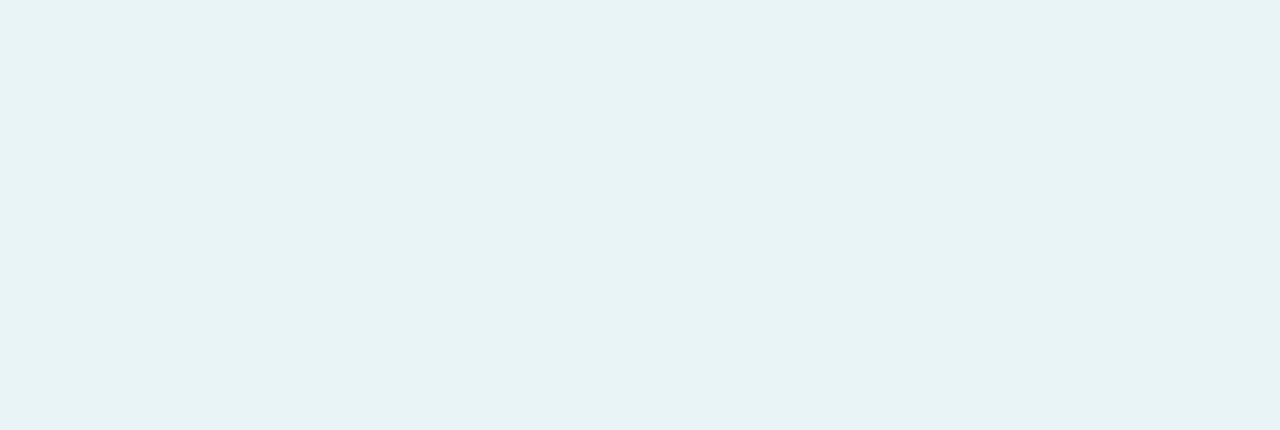
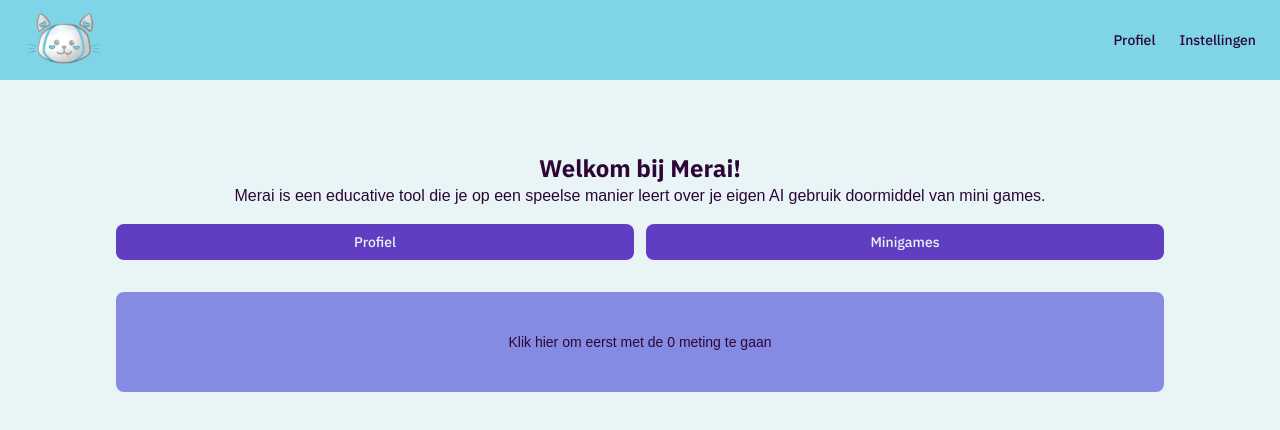
Before and after one commit to SukunaRaven/merai, a React (Vite) app: page / in a window 1280 px wide. Shown: the top 430 px of the page. Built offline with nearby package versions, Linux system fonts and the light colour scheme; a web font is replaced by a local one.

Commit message:
Basic homepage layout is done, with a navbar layout!

```diff
--- a/src/components/layout/Nav.jsx
+++ b/src/components/layout/Nav.jsx
@@ -0,0 +1,26 @@
+import {Link} from "react-router";
+import meraiLogo from '../../assets/TLE3-Mera-LogoIcon.png'
+
+function Nav() {
+    return (
+        <header className="bg-primary text-white-blue">
+            <div className="px-6">
+                <nav className="flex items-center justify-between h-20">
+                    <div className="flex items-center">
+                        <Link to="/">
+                            <img src={meraiLogo} alt="Merai Logo" className="h-20"/>
+                        </Link>
+                    </div>
+                    <div className="hidden md:flex items-center gap-6">
+                        <Link to="/profile"
+                              className="text-black-blue text-sm font-medium hover:text-white-blue transition-colors">Profiel</Link>
+                        <Link to="/settings"
+                              className="text-black-blue text-sm font-medium hover:text-white-blue transition-colors">Instellingen</Link>
+                    </div>
+                </nav>
+            </div>
+        </header>
+    );
+}
+
+export default Nav;
--- a/src/pages/Homepage.jsx
+++ b/src/pages/Homepage.jsx
@@ -1,9 +1,38 @@
+import {Link} from "react-router";
+import Nav from "../components/layout/Nav.jsx";
+
 function Homepage() {
 
     return (
-        <main className="bg-white-blue">
-
-        </main>
+        <div className="bg-white-blue flex flex-col gap-3">
+            <Nav/>
+            <main className="py-15 px-25">
+                <div className="text-center">
+                    <h1 className="text-black-blue font-bold font-primary text-2xl">Welkom bij Merai!</h1>
+                    <p className="text-black-blue font-secondary">Merai is een educative tool die je op een speelse
+                        manier
+                        leert
+                        over je eigen AI gebruik doormiddel van
+                        mini games. </p>
+                </div>
+                <div className="p-4 flex gap-3 mt-auto">
+                    <Link to={`/profile`}
+                          className="flex-1 bg-blue text-white-blue text-center py-2 px-4 rounded-lg text-sm font-medium hover:bg-blue-dark hover:text-white-blue transition-colors focus:ring-2 focus:ring-offset-2 focus:ring-blue-dark">
+                        Profiel
+                    </Link>
+                    <Link to={`/minigames`}
+                          className="flex-1 bg-blue text-white-blue text-center py-2 px-4 rounded-lg text-sm font-medium hover:bg-blue-dark hover:text-white-blue transition-colors focus:ring-2 focus:ring-offset-2 focus:ring-blue-dark">
+                        Minigames
+                    </Link>
+                </div>
+                <div className="p-4 flex mt-auto">
+                    <Link to={`/attitudetest`}
+                          className="flex-1 bg-blue-light text-black-blue text-center py-10 px-4 rounded-lg text-sm font-medium font-secondary hover:bg-blue hover:text-white-blue transition-colors focus:ring-2 focus:ring-offset-2 focus:ring-blue-dark">
+                        Klik hier om eerst met de 0 meting te gaan
+                    </Link>
+                </div>
+            </main>
+        </div>
     );
 }
 
```
Also changed, not shown: src/App.jsx (+50 -50 lines), src/assets/TLE3-Mera-LogoIcon.png.
